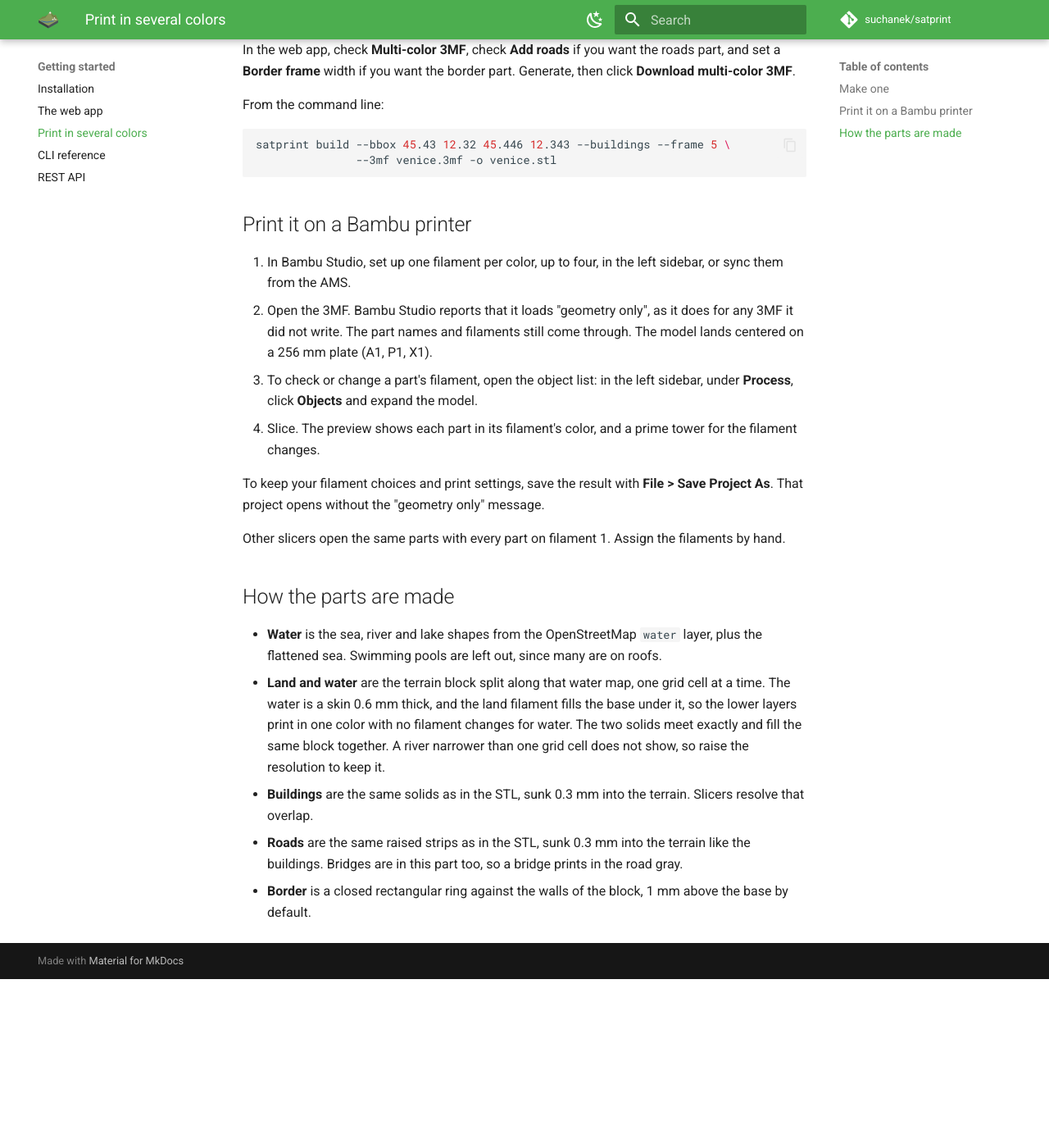
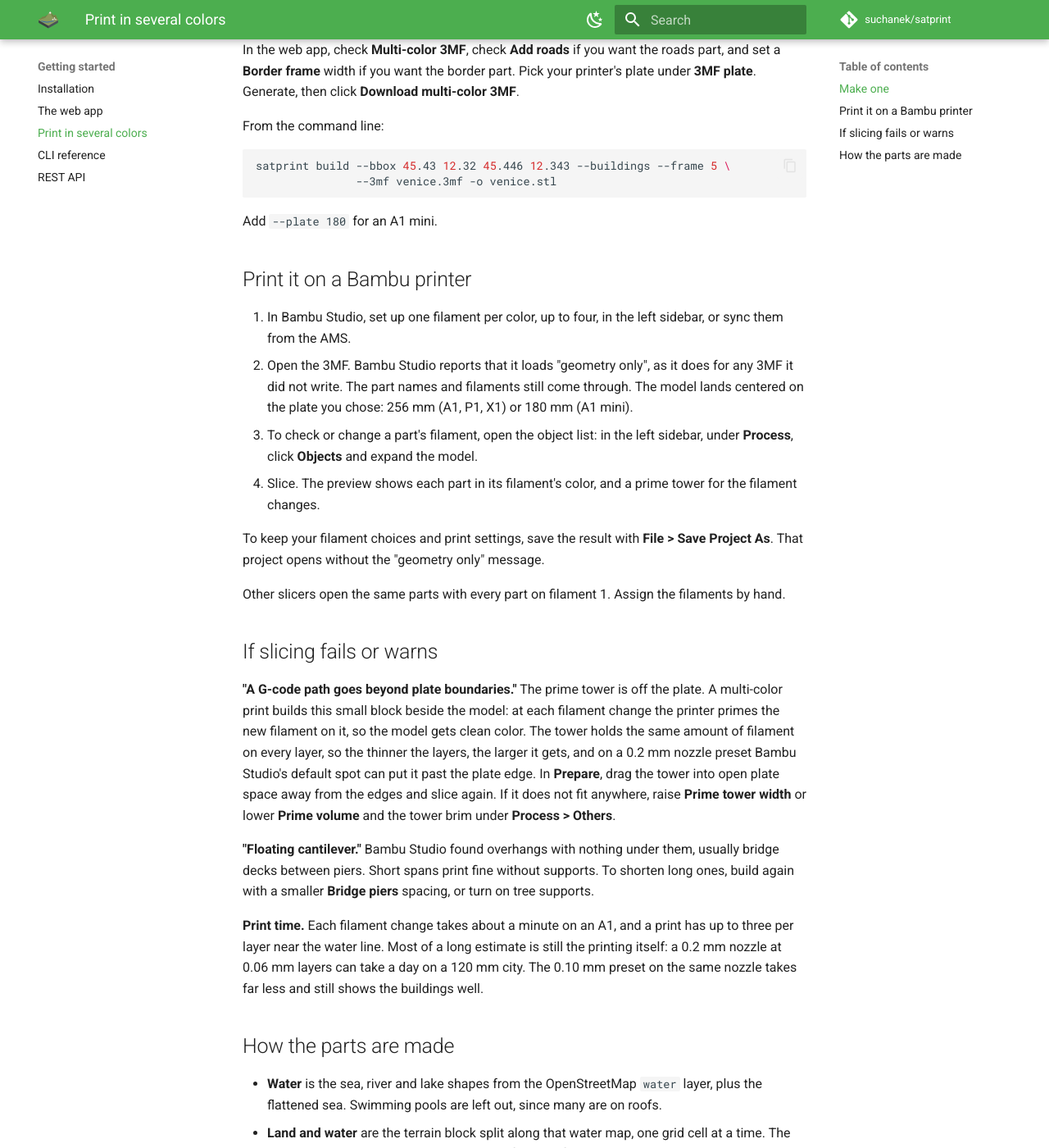
Before and after one commit to suchanek/satprint, an MkDocs documentation site: the page built from docs/multicolor.md, in a window 1280 px wide and 1400 px high, scrolled down 720 px. Shown: the whole window at 82% size. Built offline with MkDocs 1.6.1 and Material for MkDocs 9.7.7, drawn with Linux system fonts in a browser that asks for light colours; comment, search, counter and statistics services are not loaded; before the commit the page ends 1914 px from its top, so only the background shows below that.

Commit message:
feat: choose the plate the 3MF is centered on
The web app gets a 3MF plate menu and the CLI a --plate option: 256 mm
for the Bambu A1, P1 and X1 (the default), or 180 mm for the A1 mini,
where a 256 mm center put the model off the plate.

Docs: a troubleshooting section for the prime tower running off the
plate, floating-cantilever warnings and print time. The Unreleased
changelog is merged into one section that matches what ships: green
border, 63 filament changes on Boston Downtown.

Co-Authored-By: Claude Opus 5.5 <noreply@anthropic.com>

````diff
--- a/docs/multicolor.md
+++ b/docs/multicolor.md
@@ -18,7 +18,8 @@ without roads or bridges, and no `border` part without a frame.
 ## Make one
 
 In the web app, check **Multi-color 3MF**, check **Add roads** if you want the
-roads part, and set a **Border frame** width if you want the border part. Generate, then click **Download multi-color 3MF**.
+roads part, and set a **Border frame** width if you want the border part. Pick your printer's
+plate under **3MF plate**. Generate, then click **Download multi-color 3MF**.
 
 From the command line:
 
@@ -27,13 +28,16 @@ satprint build --bbox 45.43 12.32 45.446 12.343 --buildings --frame 5 \
                --3mf venice.3mf -o venice.stl
 ```
 
+Add `--plate 180` for an A1 mini.
+
 ## Print it on a Bambu printer
 
 1. In Bambu Studio, set up one filament per color, up to four, in the left
    sidebar, or sync them from the AMS.
 2. Open the 3MF. Bambu Studio reports that it loads "geometry only", as it does
    for any 3MF it did not write. The part names and filaments still come
-   through. The model lands centered on a 256 mm plate (A1, P1, X1).
+   through. The model lands centered on the plate you chose: 256 mm (A1, P1, X1) or
+   180 mm (A1 mini).
 3. To check or change a part's filament, open the object list: in the left
    sidebar, under **Process**, click **Objects** and expand the model.
 4. Slice. The preview shows each part in its filament's color, and a prime
@@ -45,6 +49,29 @@ message.
 
 Other slicers open the same parts with every part on filament 1. Assign the
 filaments by hand.
+
+## If slicing fails or warns
+
+**"A G-code path goes beyond plate boundaries."** The prime tower is off the
+plate. A multi-color print builds this small block beside the model: at each
+filament change the printer primes the new filament on it, so the model
+gets clean color. The tower holds the same amount of filament on every layer,
+so the thinner the layers, the larger it gets, and on a 0.2 mm nozzle preset
+Bambu Studio's default spot can put it past the plate edge. In **Prepare**,
+drag the tower into open plate space away from the edges and slice again. If
+it does not fit anywhere, raise **Prime tower width** or lower **Prime volume**
+and the tower brim under **Process > Others**.
+
+**"Floating cantilever."** Bambu Studio found overhangs with nothing under
+them, usually bridge decks between piers. Short spans print fine without
+supports. To shorten long ones, build again with a smaller **Bridge piers**
+spacing, or turn on tree supports.
+
+**Print time.** Each filament change takes about a minute on an A1, and a
+print has up to three per layer near the water line. Most of a long
+estimate is still the printing itself: a 0.2 mm nozzle at 0.06 mm layers can
+take a day on a 120 mm city. The 0.10 mm preset on the same nozzle takes far
+less and still shows the buildings well.
 
 ## How the parts are made
 
--- a/satprint/static/app.js
+++ b/satprint/static/app.js
@@ -422,6 +422,7 @@ $("btn-generate").addEventListener("click", async () => {
     smoothing: +$("smoothing").value, clamp_sea_level: $("clamp").checked, texture: $("texture").checked,
     buildings: $("buildings").checked, building_scale: +$("building_scale").value || 1,
     bridges: $("bridges").checked, building_source: $("building_source").value, multicolor: $("multicolor").checked,
+    plate: $("plate").value,
     roads: $("roads").checked, road_detail: $("road_detail").value,
     frame_mm: +$("frame_mm").value || 0,
     frame_height_mm: $("frame_height_mm").value ? +$("frame_height_mm").value : null,
--- a/satprint/static/index.html
+++ b/satprint/static/index.html
@@ -107,6 +107,11 @@
           <option value="all">All roads and paths</option>
         </select></label>
       <label class="switch"><input type="checkbox" id="multicolor"> Multi-color 3MF: land, water, buildings, roads and border as separate parts (multi-material printers)</label>
+      <label>3MF plate <span class="unit">model is centered on it</span>
+        <select id="plate">
+          <option value="256" selected>256 mm: Bambu A1, P1, X1</option>
+          <option value="180">180 mm: Bambu A1 mini</option>
+        </select></label>
       <label>Border frame <span class="unit">mm wide, 0 = none</span>
         <input type="number" id="frame_mm" min="0" max="30" step="0.5" value="0"></label>
       <label>Frame height <span class="unit">mm, blank = base + 1</span>
````
Also changed, not shown: CHANGELOG.md (+17 -16 lines), README.md (+5 -2 lines), 5 other files.
